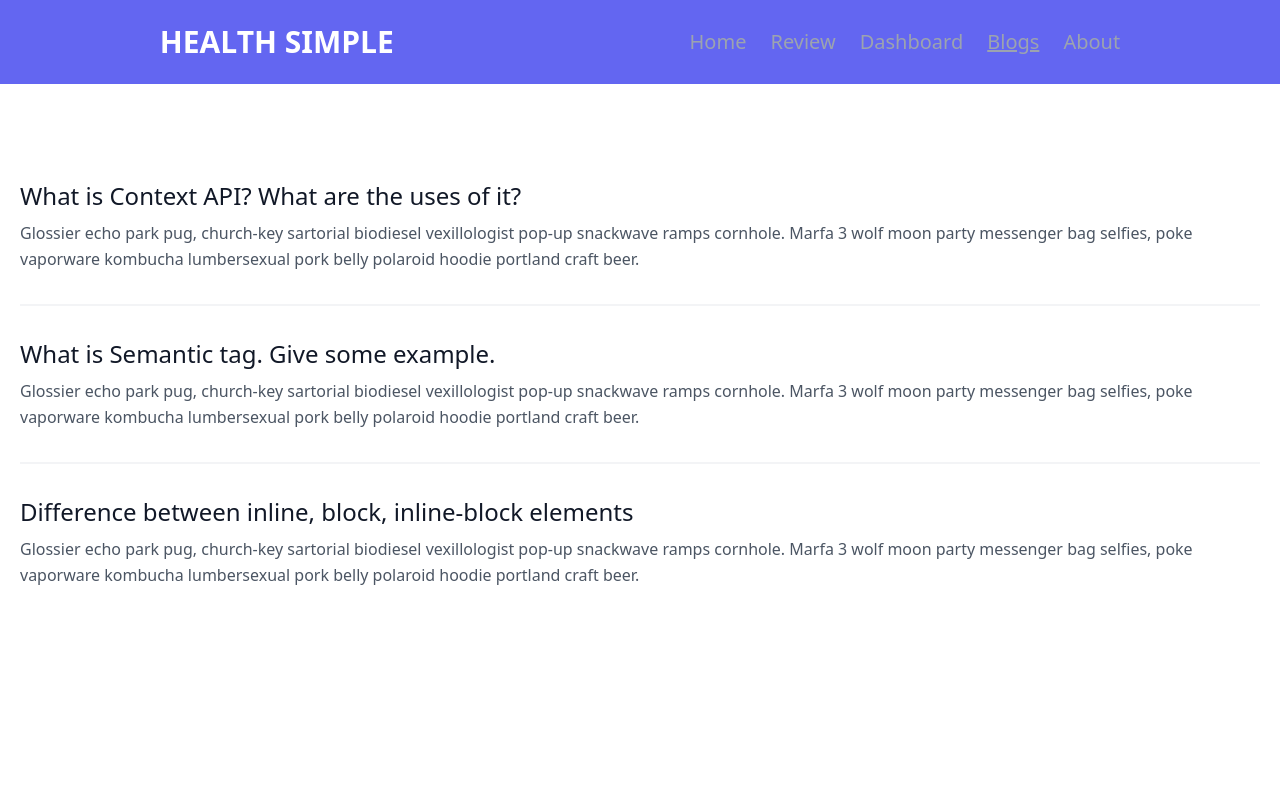
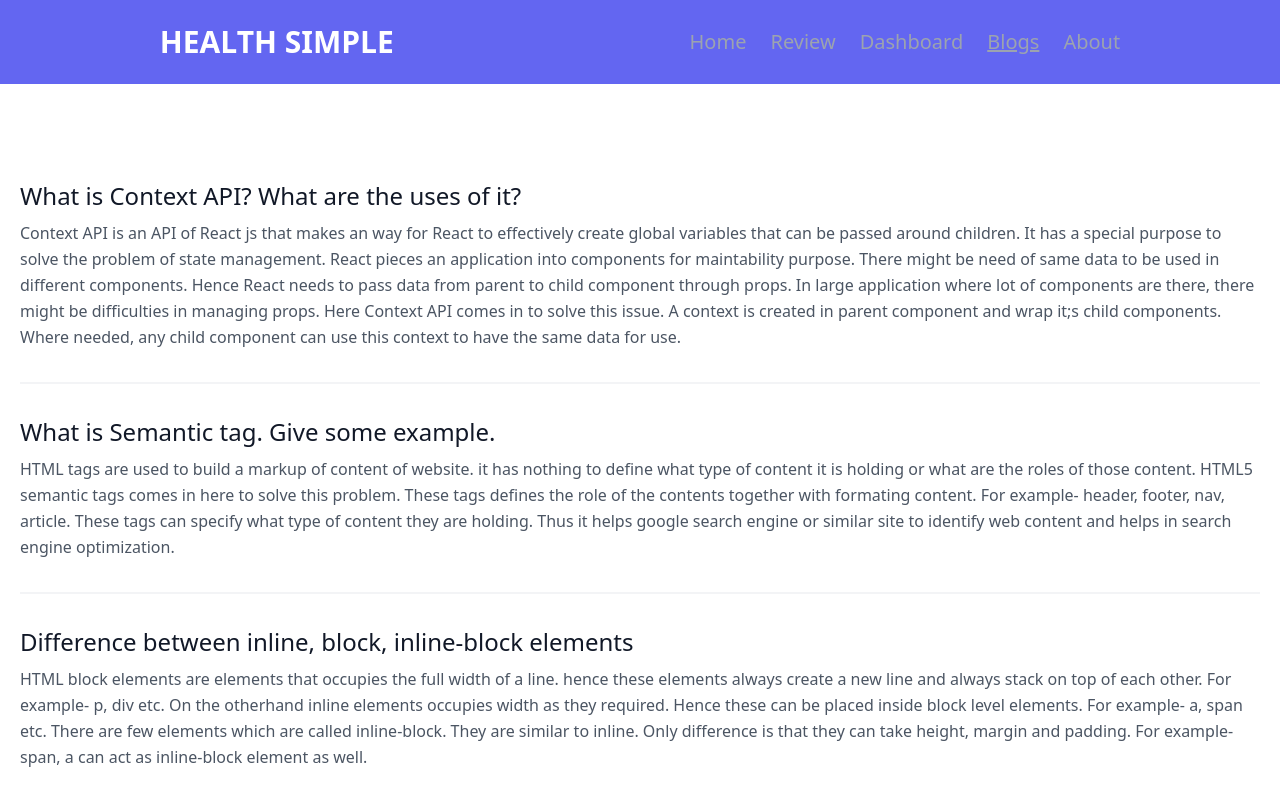
Before and after one commit to hossainAM/health-simple, a React (Create React App) app: page /blogs in a window 1280 px wide. Shown: the top 806 px of the page. Built offline with nearby package versions, Linux system fonts and the light colour scheme.

Commit message:
blog answers added

```diff
--- a/src/components/Blogs/Blogs.js
+++ b/src/components/Blogs/Blogs.js
@@ -7,15 +7,15 @@ const Blogs = () => {
                 <div className="-my-8 divide-y-2 divide-gray-100">
                     <div className="py-8 md:flex-grow">
                         <h2 className="text-2xl font-medium text-gray-900 title-font mb-2">What is Context API? What are the uses of it?</h2>
-                        <p className="leading-relaxed">Glossier echo park pug, church-key sartorial biodiesel vexillologist pop-up snackwave ramps cornhole. Marfa 3 wolf moon party messenger bag selfies, poke vaporware kombucha lumbersexual pork belly polaroid hoodie portland craft beer.</p>
+                        <p className="leading-relaxed">Context API is an API of React js that makes an way for React to effectively create global variables that can be passed around children. It has a special purpose to solve the problem of state management. React pieces an application into components for maintability purpose. There might be need of same data to be used in different components. Hence React needs to pass data from parent to child component through props. In large application where lot of components are there, there might be difficulties in managing props. Here Context API comes in to solve this issue. A context is created in parent component and wrap it;s child components. Where needed, any child component can use this context to have the same data for use. </p>
                     </div>
                     <div className="py-8 md:flex-grow">
                         <h2 className="text-2xl font-medium text-gray-900 title-font mb-2">What is Semantic tag. Give some example.</h2>
-                        <p className="leading-relaxed">Glossier echo park pug, church-key sartorial biodiesel vexillologist pop-up snackwave ramps cornhole. Marfa 3 wolf moon party messenger bag selfies, poke vaporware kombucha lumbersexual pork belly polaroid hoodie portland craft beer.</p>
+                        <p className="leading-relaxed">HTML tags are used to build a markup of content of website. it has nothing to define what type of content it is holding or what are the roles of those content. HTML5 semantic tags comes in here to solve this problem. These tags defines the role of the contents together with formating content. For example- header, footer, nav, article. These tags can specify what type of content they are holding. Thus it helps google search engine or similar site to identify web content and helps in search engine optimization.</p>
                     </div>
                     <div className="py-8 md:flex-grow">
                         <h2 className="text-2xl font-medium text-gray-900 title-font mb-2">Difference between inline, block, inline-block elements</h2>
-                        <p className="leading-relaxed">Glossier echo park pug, church-key sartorial biodiesel vexillologist pop-up snackwave ramps cornhole. Marfa 3 wolf moon party messenger bag selfies, poke vaporware kombucha lumbersexual pork belly polaroid hoodie portland craft beer.</p>
+                        <p className="leading-relaxed">HTML block elements are elements that occupies the full width of a line. hence these elements always create a new line and always stack on top of each other. For example- p, div etc. On the otherhand inline elements occupies width as they required. Hence these can be placed inside block level elements. For example- a, span etc. There are few elements which are called inline-block. They are similar to inline. Only difference is that they can take height, margin and padding. For example- span, a can act as inline-block element as well. </p>
                     </div>
                 </div>
             </div>
```
